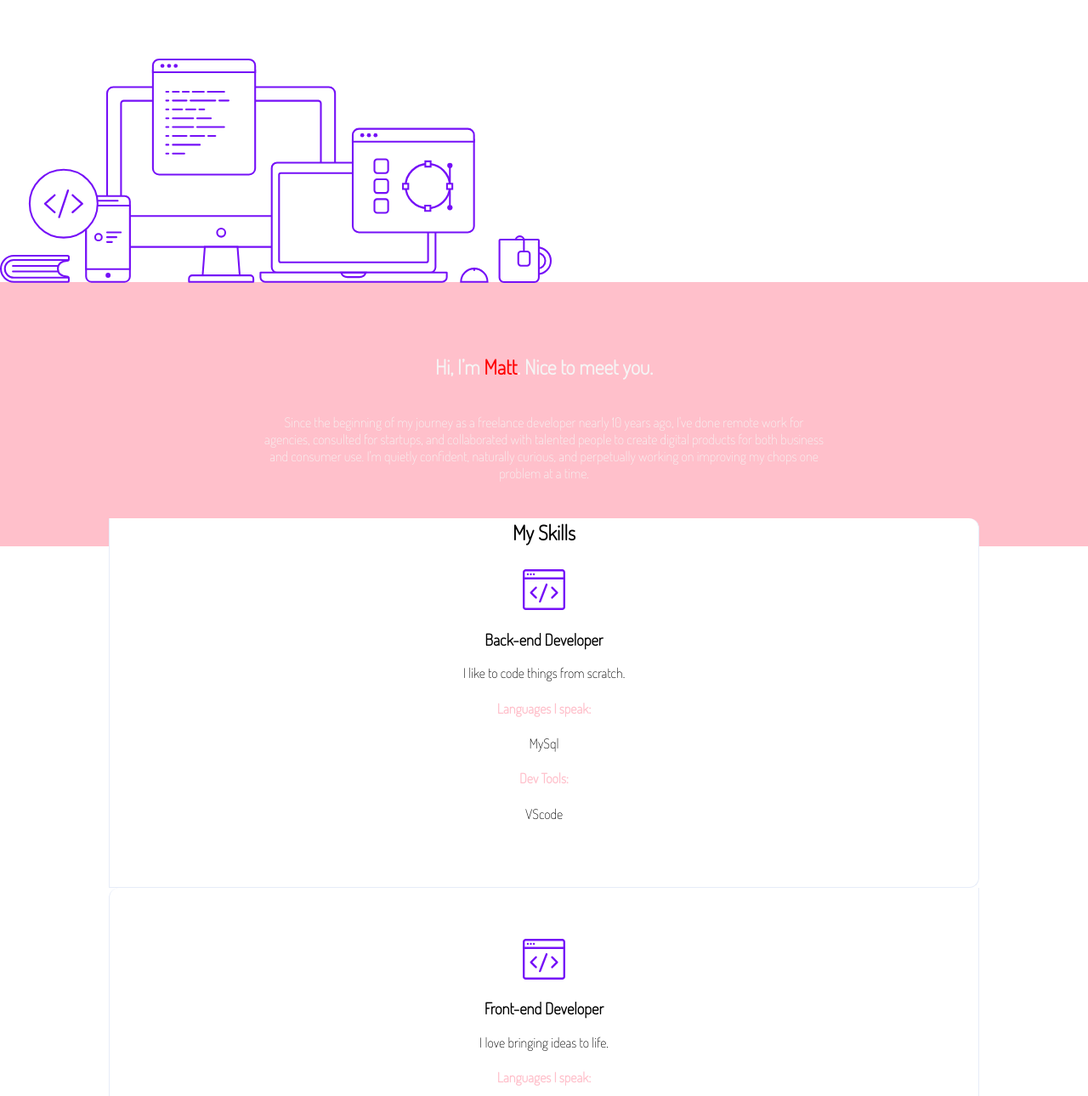
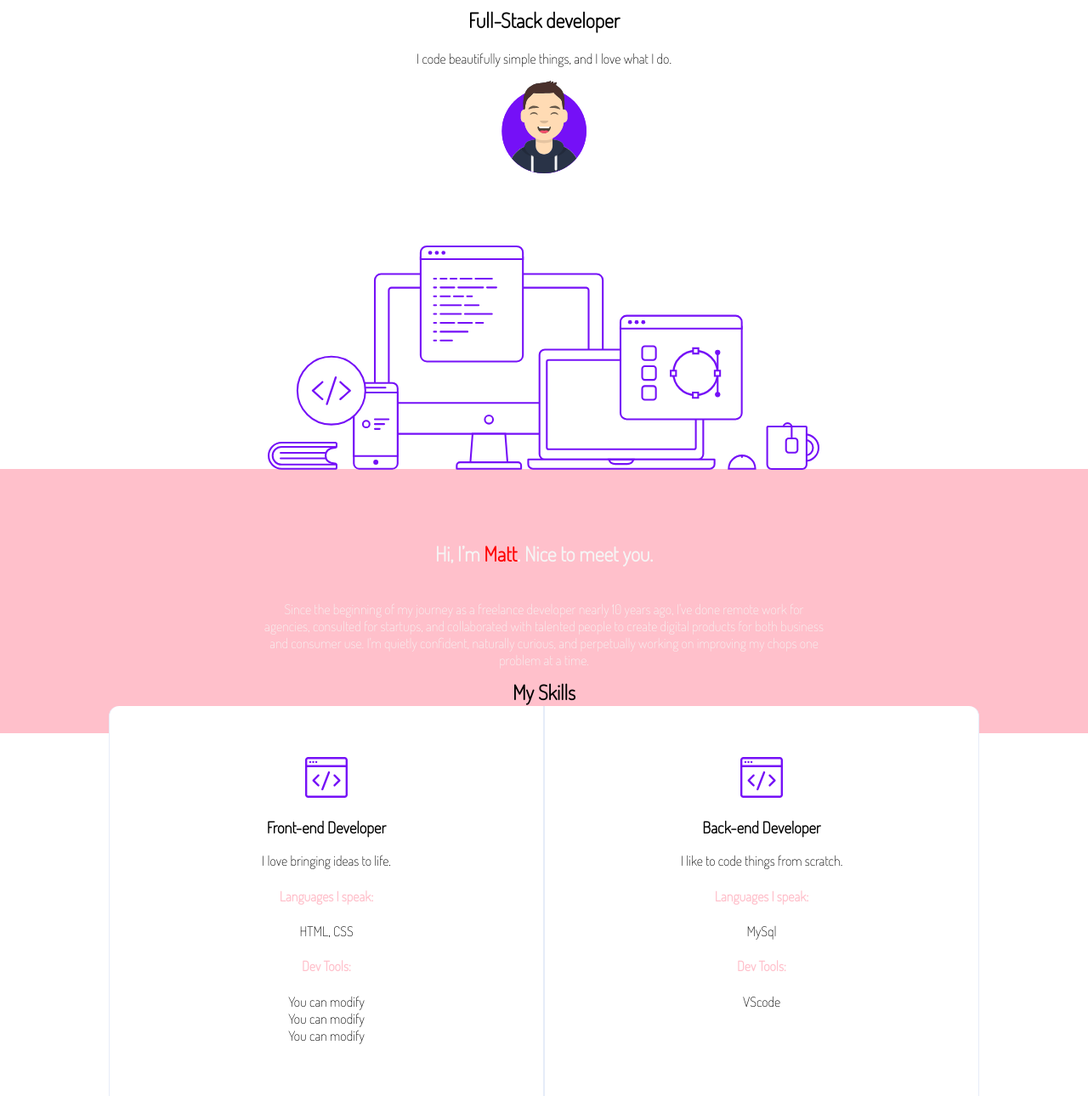
Before and after one commit to WildCodeSchool-2024-09/JS-Nantes-CSS-117-Checkpoint1, a website: page site/portfolio.html in a window 1280 px wide. Shown: the part 80-1370 px from the top of the page at 85% size. Drawn offline with Linux system fonts and the light colour scheme.

Commit message:
Finish CSS steps with bonus steps

```diff
--- a/site/css/portfolio.css
+++ b/site/css/portfolio.css
@@ -22,6 +22,7 @@ h1 {
 p {
   padding: 0 var(--gutter);
 }
+
 
 .menu {
   display: flex;
@@ -83,6 +84,10 @@ p {
   border-bottom-right-radius: 0;
 }
 
+#avatar {
+  width:100px;
+}
+
 .column ul {
   list-style: none;
   padding: 0;
@@ -108,3 +113,65 @@ p {
 .purple-text {
   color: var(--purple);
 }
+
+.disabled{
+  opacity: 0.5;
+}
+
+@media screen and (min-width:350px){
+  #desktop-img{
+    display: none;
+  }
+
+  #top-banner{
+    display: block;
+    text-align: center;
+  }
+
+  .skills {
+    display: flex;
+    flex-direction: column-reverse;
+  }
+}
+
+@media screen and (min-width : 700px){
+  nav {
+    display: flex;
+    justify-content: space-between;
+  }
+
+  #desktop-img{
+    display: block;
+  }
+
+
+
+  .skills {
+    display: flex;
+    flex-wrap: wrap;
+    flex-direction: row-reverse;
+  }
+  .column{
+    width:50%;
+  }
+
+  .skills--title{
+    width: 100%;
+  }
+
+  .projects{
+    text-align: center;
+  }
+
+  #card-container{
+    display: flex;
+    flex-wrap: wrap;
+    gap : 5px;
+    align-items: center;
+    justify-content: center;
+  }
+
+  .box {
+    width:28%
+  }
+}
--- a/site/portfolio.html
+++ b/site/portfolio.html
@@ -12,18 +12,26 @@
     <header>
       <nav>
         <img src="image/logo.svg" alt="logo-purple" />
+
+        <div class="container">
           <ul class="menu">
             <li><a href="home.html">Instructions</a></li>
             <li><a href="portfolio.html">Portfolio</a></li>
           </ul>
+        </div>
+
       </nav>
+
     </header>
 
     <main>
       <!-- First banner with title, description, avatar and image desktop -->
       <!-- You can use the avatar image on the folder image -->
-      <section>
-        <figure class="desktop">
+      <section id="top-banner">
+        <h1 >Full-Stack developer</h1>
+        <p>I code beautifully simple things, and I love what I do.</p>
+        <img id="avatar" src="/site/image/avatar.svg">
+        <figure class="desktop" id="desktop-img">
           <img src="image/desktop.svg" alt="desktop" />
         </figure>
       </section>
@@ -70,6 +78,7 @@
       <article class="projects">
           <h2>My Recent Work</h2>
           <p>Here are a few projects I've worked on recently. Want to see more? Email me.</p>
+          <div id="card-container">
             <section class="box">
               <img src="https://mattfarley.ca/img/logos/kybercore.svg" alt="logo-entreprise" />
               <p>Next level plug and play chassis systems for custom do-it-yourself lightsaber builds.</p>
@@ -90,6 +99,8 @@
               <p>A space and member management solution for coworking communities both big and small.</p>
               <a class="disabled" >Shutdown in 2017</a>
             </section>
+        </div>
+
       </article>
     </main>
     <footer class="description pink-bg">
```
Lines whose indentation alone changed are shown as unchanged.
